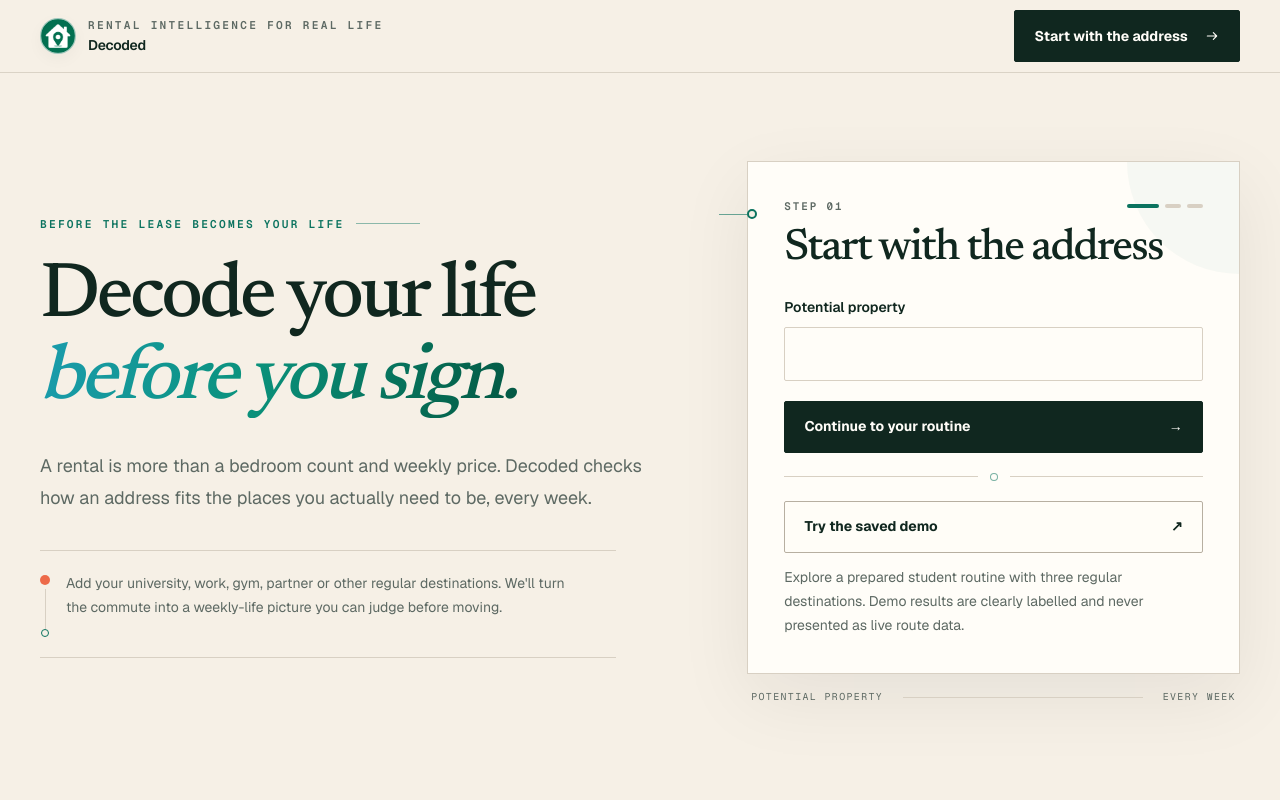
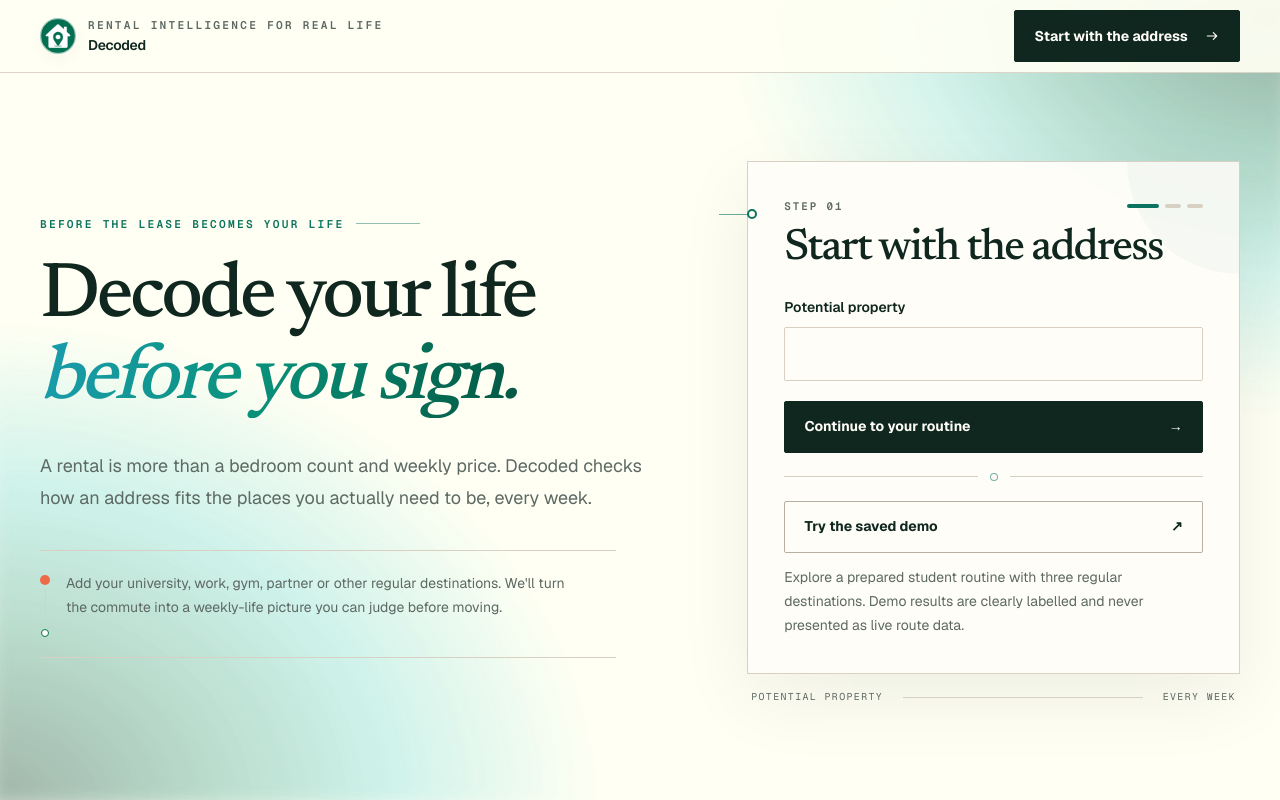
Before and after one commit to anshg15/Ansley, a Next.js app: page / in a window 1280 px wide. Shown: the top 800 px of the page. Built offline with nearby package versions, Linux system fonts and the light colour scheme.

Commit message:
add emerald cyan background fades

```diff
--- a/app/globals.css
+++ b/app/globals.css
@@ -1,7 +1,7 @@
 @import "tailwindcss";
 
 :root {
-  --parchment: #f6f0e6;
+  --parchment: #fffff3;
   --paper: #fffdf8;
   --ink: #10271f;
   --moss: #0b735f;
@@ -94,6 +94,31 @@ select {
   border-bottom: 1px solid color-mix(in srgb, var(--border) 90%, transparent);
   background: color-mix(in srgb, var(--parchment) 91%, transparent);
   backdrop-filter: blur(14px);
+}
+
+.page-shell {
+  position: relative;
+  isolation: isolate;
+  overflow-x: clip;
+}
+
+.page-shell::before {
+  position: fixed;
+  z-index: 0;
+  inset: 0;
+  pointer-events: none;
+  content: "";
+  background-image:
+    radial-gradient(ellipse 46rem 34rem at 100% 0%, rgba(0, 56, 43, 0.52) 0%, rgba(5, 126, 104, 0.4) 28%, rgba(61, 204, 211, 0.28) 50%, transparent 76%),
+    radial-gradient(ellipse 48rem 38rem at 0% 100%, rgba(0, 56, 43, 0.46) 0%, rgba(5, 126, 104, 0.34) 28%, rgba(61, 204, 211, 0.3) 52%, transparent 78%);
+  filter: blur(10px);
+  opacity: 0.82;
+  transform: scale(1.02);
+}
+
+.page-shell > * {
+  position: relative;
+  z-index: 1;
 }
 
 .desktop-only {
--- a/app/page.tsx
+++ b/app/page.tsx
@@ -7,7 +7,7 @@ import { CheckIcon, ClockIcon, RouteIcon, SparkIcon, ArrowRightIcon } from "@/co
 
 export default function Home() {
   return (
-    <main className="w-full max-w-full overflow-x-hidden bg-parchment text-ink">
+    <main className="page-shell w-full max-w-full overflow-x-hidden bg-parchment text-ink">
       <header className="border-b border-border/90 bg-parchment/92 backdrop-blur-sm">
         <div className="mx-auto flex h-[4.5rem] w-full max-w-[94rem] items-center justify-between px-5 sm:px-8 lg:px-10">
           <Link href="/" className="group flex items-center gap-3" aria-label="Decoded home">
```
